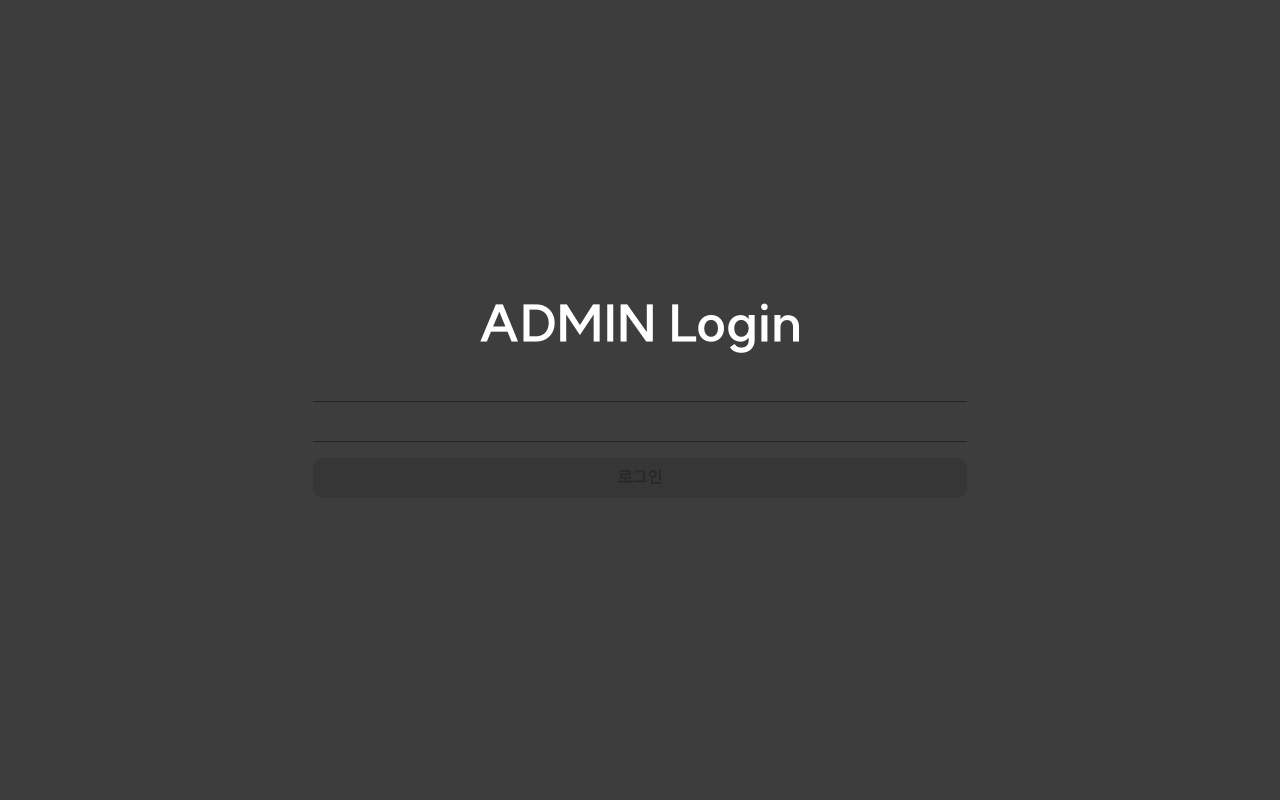
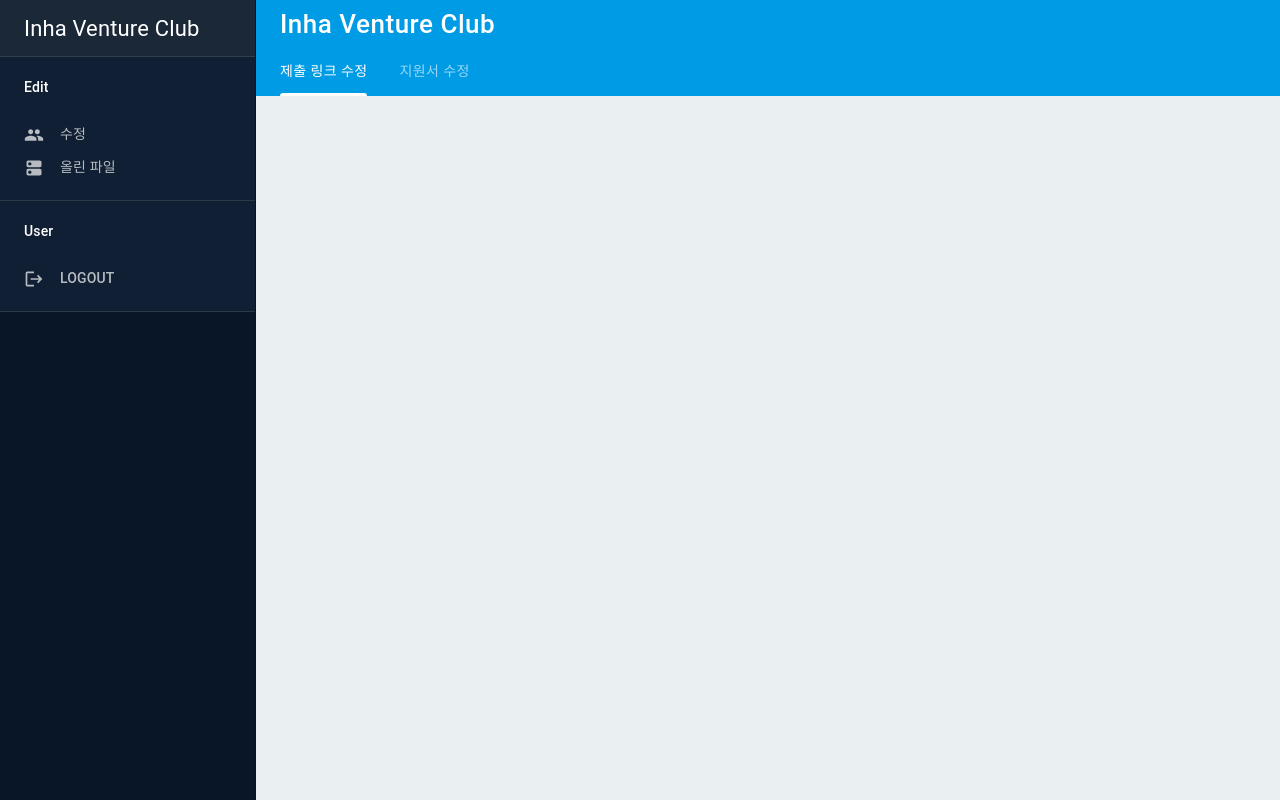
Before and after one commit to kych0912/IVC_Page-main, a React (Create React App) app in the folder client/: page /admin/edit in a window 1280 px wide. Before the commit this address led to /admin. Built offline with nearby package versions, Linux system fonts and the light colour scheme; no server answers.

Commit message:
edit drawer and admin page

```diff
--- a/client/public/index.html
+++ b/client/public/index.html
@@ -17,10 +17,7 @@
       content="인하벤처클럽"
     />
     <link rel="apple-touch-icon" href="%PUBLIC_URL%/logo192.png" />
-    <!--
-      manifest.json provides metadata used when your web app is installed on a
-      user's mobile device or desktop. See https://developers.google.com/web/fundamentals/web-app-manifest/
-    -->
+
     <link rel="manifest" href="%PUBLIC_URL%/manifest.json" />
 
     <title>Inha venture club</title>
--- a/client/src/App.js
+++ b/client/src/App.js
@@ -4,7 +4,7 @@
 import Faq from '../src/component/FAQ'
 import Recruit from '../src/component/Recruit'
 import Login from "./component/admin/login"
-import Admin from "./component/admin/admin"
+import Paperbase from './component/admin/PaperBase';
 import { Outlet } from 'react-router-dom';
 
 import {
@@ -50,7 +50,7 @@
 
           <Route path="/admin" element={<WithoutNav/>}>
             <Route index element={<Login/>}/>
-            <Route path="edit" element={<Admin/>}/>
+            <Route path="edit" element={<Paperbase/>}/>
           </Route>
 
         </Routes>
--- a/client/src/api/login.js
+++ b/client/src/api/login.js
@@ -27,3 +27,13 @@
         return e.response;
     }
 }
+
+export async function logOut(){
+    try{
+        const _response = await axios.get(`/api/admin/logout`);
+        return _response;
+    }
+    catch(e){
+        return e;
+    }
+}
--- a/client/src/component/admin/adminComponent/PaperBase.js
+++ b/client/src/component/admin/PaperBase.js
@@ -5,8 +5,8 @@
 import Box from '@mui/material/Box';
 import Typography from '@mui/material/Typography';
 import Link from '@mui/material/Link';
-import Navigator from './Navigator';
-import Header from './header';
+import Navigator from './adminComponent/Navigator';
+import Header from './adminComponent/header';
 
 let theme = createTheme({
   palette: {
@@ -153,7 +153,8 @@
 
 const drawerWidth = 256;
 
-export default function Paperbase() {
+export default function Paperbase(props) {
+  const { Content } = props;
   const [mobileOpen, setMobileOpen] = React.useState(false);
   const isSmUp = useMediaQuery(theme.breakpoints.up('sm'));
 
@@ -186,9 +187,8 @@
         <Box sx={{ flex: 1, display: 'flex', flexDirection: 'column' }}>
           <Header onDrawerToggle={handleDrawerToggle} />
           <Box component="main" sx={{ flex: 1, py: 6, px: 4, bgcolor: '#eaeff1' }}>
-
+            {Content ? <Content /> : null}
           </Box>
-
         </Box>
       </Box>
     </ThemeProvider>
--- a/client/src/component/admin/admin.js
+++ b/client/src/component/admin/admin.js
@@ -4,7 +4,7 @@
 import Auth from "../../hoc/auth"
 import Header from "./adminComponent/header"
 import Navigator from "./adminComponent/Navigator"
-import Paperbase from "./adminComponent/PaperBase"
+import Paperbase from "./PaperBase"
 
 function Admin(){
     const [url,setUrl] = useState('')
--- a/client/src/component/admin/adminComponent/Navigator.js
+++ b/client/src/component/admin/adminComponent/Navigator.js
@@ -7,13 +7,10 @@
 import ListItemButton from '@mui/material/ListItemButton';
 import ListItemIcon from '@mui/material/ListItemIcon';
 import ListItemText from '@mui/material/ListItemText';
-import HomeIcon from '@mui/icons-material/Home';
 import PeopleIcon from '@mui/icons-material/People';
 import DnsRoundedIcon from '@mui/icons-material/DnsRounded';
 import LogoutIcon from '@mui/icons-material/Logout';
-import TimerIcon from '@mui/icons-material/Timer';
-import SettingsIcon from '@mui/icons-material/Settings';
-import PhonelinkSetupIcon from '@mui/icons-material/PhonelinkSetup';
+import {logOut} from '../../../api/login';
 
 const categories = [
   {
@@ -22,15 +19,15 @@
       {
         id: '수정',
         icon: <PeopleIcon />,
-        active: true,
+        active: false,
       },
-      { id: '올린 파일', icon: <DnsRoundedIcon /> },
+      { id: '올린 파일', icon: <DnsRoundedIcon />,active:false },
     ],
   },
   {
     id: 'User',
     children: [
-      { id: 'LogOut', icon: <LogoutIcon /> },
+      { id: 'LOGOUT', icon: <LogoutIcon /> },
     ],
   },
 ];
@@ -49,6 +46,17 @@
   py: 1.5,
   px: 3,
 };
+
+const handleLogout = async () => {
+    const _response = await logOut();
+    if(_response.success){
+        window.location.href = '/';
+    }
+    else{
+        alert('로그아웃에 실패했습니다.');
+    }
+}
+
 
 export default function Navigator(props) {
   const { ...other } = props;
--- a/client/src/component/admin/adminComponent/header.js
+++ b/client/src/component/admin/adminComponent/header.js
@@ -4,11 +4,8 @@
 import Avatar from '@mui/material/Avatar';
 import Button from '@mui/material/Button';
 import Grid from '@mui/material/Grid';
-import HelpIcon from '@mui/icons-material/Help';
 import IconButton from '@mui/material/IconButton';
-import Link from '@mui/material/Link';
 import MenuIcon from '@mui/icons-material/Menu';
-import NotificationsIcon from '@mui/icons-material/Notifications';
 import Tab from '@mui/material/Tab';
 import Tabs from '@mui/material/Tabs';
 import Toolbar from '@mui/material/Toolbar';
@@ -50,7 +47,7 @@
           </Grid>
         </Toolbar>
       </AppBar>
-      <AppBar component="div" position="static" elevation={0} sx={{ zIndex: 0 }}>
+      <AppBar color="primary" component="div" position="static" elevation={0} sx={{ zIndex: 0 }}>
         <Tabs value={0} textColor="inherit">
           <Tab label="제출 링크 수정" />
           <Tab label="지원서 수정" />
--- a/client/src/component/drawer.js
+++ b/client/src/component/drawer.js
@@ -47,8 +47,9 @@
         role="presentation"
         onClick={toggleDrawer(anchor, false)}
         onKeyDown={toggleDrawer(anchor, false)}
+        style={{backgroundColor:'#3D3D3D'}}
         >
-        <List sx={{backgroundColor:"gray"}}>
+        <List >
             {['Media', 'Contact', 'Recruit'].map((text, index) => (
             <ListItem key={text} disablePadding>
                 <ListItemButton >
@@ -58,7 +59,7 @@
                             noWrap
                             component="div"
                             color ="white"
-                            sx={{ display: { xs: 'block', sm: 'block' },pr:5,fontSize:25,fontFamily:'SUIT Variable',fontWeight:"bold",width:'100%'}}
+                            sx={{ display: { xs: 'block', sm: 'block' },fontSize:25,fontFamily:'SUIT Variable',fontWeight:"bold",width:'100%'}}
                         >
                             {text}
                         </Typography>
@@ -80,6 +81,7 @@
             anchor={'top'}
             open={state['top']}
             onClose={toggleDrawer('top', false)}
+            color="primary"
             >
             {list('top')}
             </Drawer>
--- a/client/src/hoc/auth.js
+++ b/client/src/hoc/auth.js
@@ -8,7 +8,7 @@
     function AuthCheck() {
         const navigate = useNavigate();
         const { data, isLoading, isError } = useQuery('auth', auth,{
-            retry: false,
+            retry: 3,
           });
 
         if (isLoading) {
--- a/client/src/hoc/loading.js
+++ b/client/src/hoc/loading.js
@@ -1,4 +1,4 @@
-import {Box, Typography, Input,Button} from '@mui/material';
+import {Box} from '@mui/material';
 import CircularProgress from '@mui/material/CircularProgress';
 
 export default function Loading(){
--- a/client/src/theme/theme.js
+++ b/client/src/theme/theme.js
@@ -9,7 +9,7 @@
         // contrastText: main값을 통해 계산됨
       },
       gray:{
-        main:'#E8E8E8',
+        main:'#D6D6D6',
       },
     },
     typhography: {
```
Also changed, not shown: client/src/component/navbar.js (+0 -10 lines).
